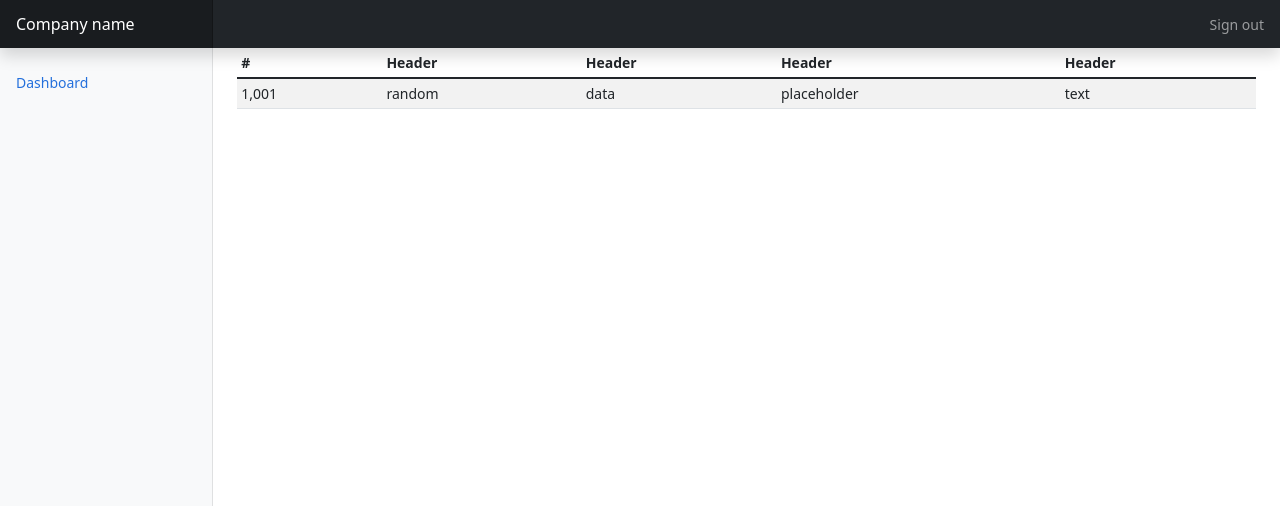
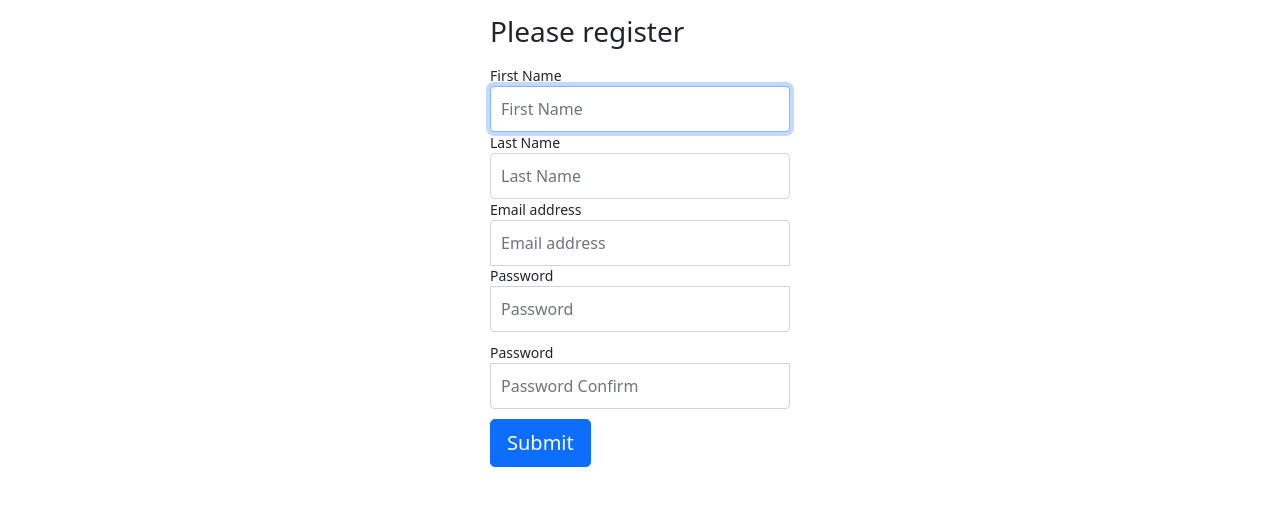
Before and after one commit to hzbrz/react-admin, a React (Create React App) app: page /register in a window 1280 px wide. Shown: the top 506 px of the page. Built offline with nearby package versions, Linux system fonts and the light colour scheme.

Commit message:
created pages and setup react router to render the app based on pages. Added Login, Register and Users pages

```diff
--- a/package.json
+++ b/package.json
@@ -10,8 +10,10 @@
     "@types/node": "^16.11.19",
     "@types/react": "^17.0.38",
     "@types/react-dom": "^17.0.11",
+    "axios": "^0.24.0",
     "react": "^17.0.2",
     "react-dom": "^17.0.2",
+    "react-router-dom": "^6.2.1",
     "react-scripts": "5.0.0",
     "typescript": "^4.5.4",
     "web-vitals": "^2.1.3"
@@ -39,5 +41,8 @@
       "last 1 firefox version",
       "last 1 safari version"
     ]
+  },
+  "devDependencies": {
+    "@types/react-router-dom": "^5.3.2"
   }
 }
--- a/src/App.tsx
+++ b/src/App.tsx
@@ -1,43 +1,20 @@
 import React from 'react';
-import logo from './logo.svg';
 import './App.css';
-import Nav from './components/Nav';
-import Menu from './components/Menu';
+import { BrowserRouter, Route, Routes } from 'react-router-dom';
+import Users from './pages/Users';
+import Login from './pages/Login';
+import Register from './pages/Register';
 
-function App(): JSX.Element {
+function App() {
   return (
     <div className="App">
-      <Nav />
-      <div className="container-fluid">
-        <div className="row">
-          <Menu />
-          <main className="col-md-9 ms-sm-auto col-lg-10 px-md-4">
-            <div className="table-responsive">
-              <table className="table table-striped table-sm">
-                <thead>
-                  <tr>
-                    <th scope="col">#</th>
-                    <th scope="col">Header</th>
-                    <th scope="col">Header</th>
-                    <th scope="col">Header</th>
-                    <th scope="col">Header</th>
-                  </tr>
-                </thead>
-                <tbody>
-                  <tr>
-                    <td>1,001</td>
-                    <td>random</td>
-                    <td>data</td>
-                    <td>placeholder</td>
-                    <td>text</td>
-                  </tr>
-                </tbody>
-              </table>
-            </div>
-          </main>
-        </div>
-      </div>
-
+      <BrowserRouter>
+        <Routes>
+          <Route path='/' element={<Users/>} />
+          <Route path='/login' element={<Login/>} />
+          <Route path='/register' element={<Register/>} />
+        </Routes>
+      </BrowserRouter>
     </div>
   );
 }
--- /dev/null
+++ b/src/Login.css
@@ -0,0 +1,29 @@
+.form-signin {
+  width: 100%;
+  max-width: 330px;
+  padding: 15px;
+  margin: 0 auto;
+}
+.form-signin .checkbox {
+  font-weight: 400;
+}
+.form-signin .form-control {
+  position: relative;
+  box-sizing: border-box;
+  height: auto;
+  padding: 10px;
+  font-size: 16px;
+}
+.form-signin .form-control:focus {
+  z-index: 2;
+}
+.form-signin input[type="email"] {
+  margin-bottom: -1px;
+  border-bottom-right-radius: 0;
+  border-bottom-left-radius: 0;
+}
+.form-signin input[type="password"] {
+  margin-bottom: 10px;
+  border-top-left-radius: 0;
+  border-top-right-radius: 0;
+}
--- /dev/null
+++ b/src/pages/Login.tsx
@@ -0,0 +1,20 @@
+import React from 'react';
+import '../Login.css';
+
+const Login = () => {
+  return (
+    <form className="form-signin">
+      <h1 className="h3 mb-3 font-weight-normal">Please sign in</h1>
+
+      <label htmlFor="inputEmail" className="sr-only">Email address</label>
+      <input type="email" id="inputEmail" className="form-control" placeholder="Email address" required autoFocus />
+
+      <label htmlFor="inputPassword" className="sr-only">Password</label>
+      <input type="password" id="inputPassword" className="form-control" placeholder="Password" required />
+
+      <button className="btn btn-lg btn-primary btn-block" type="submit">Sign in</button>
+    </form>
+  );
+}
+
+export default Login;
--- /dev/null
+++ b/src/pages/Register.tsx
@@ -0,0 +1,73 @@
+import React, { Component, SyntheticEvent } from 'react';
+import '../Login.css';
+import axios from 'axios';
+import { Navigate } from 'react-router-dom';
+import Login from './Login';
+
+// most of the components in our app will be functional. This class component is to show that I can also do class
+class Register extends Component {
+  firstName = '';
+  lastName = '';
+  email = '';
+  password = '';
+  passwordConfirm = '';
+
+  // this will be used to redirect login based on state
+  state = {
+    redirect: false
+  }
+
+  // this submit function will have an event inside of type SyntheticEvent from ts
+  submit = async (e: SyntheticEvent) => {
+    e.preventDefault(); // so our page does not refresh on submit and we can do api req
+
+    await axios.post('http://localhost:8000/api/admin/register', {
+      first_name: this.firstName,
+      last_name: this.lastName,
+      email: this.email,
+      password: this.password,
+      password_confirm: this.passwordConfirm
+    });
+
+    // once registered redirect to login
+    this.setState({
+      redirect: true
+    })
+  }
+
+  render() {
+    if (this.state.redirect) {
+      return <Navigate to='/login' />
+    }
+
+    return (
+      <form className="form-signin" onSubmit={this.submit}>
+        <h1 className="h3 mb-3 font-weight-normal">Please register</h1>
+
+        <label className="sr-only">First Name</label>
+        <input className="form-control" placeholder="First Name" required autoFocus
+          onChange={ e => this.firstName = e.target.value }/>
+
+        <label className="sr-only">Last Name</label>
+        <input className="form-control" placeholder="Last Name" required
+          onChange={ e => this.lastName = e.target.value }/>
+
+        <label className="sr-only">Email address</label>
+        <input type="email" className="form-control" placeholder="Email address" required
+          onChange={ e => this.email = e.target.value }/>
+
+        <label className="sr-only">Password</label>
+        <input type="password" className="form-control" placeholder="Password" required
+          onChange={ e => this.password = e.target.value }/>
+
+        <label className="sr-only">Password</label>
+        <input type="password" className="form-control" placeholder="Password Confirm" required
+          onChange={ e => this.passwordConfirm = e.target.value }/>
+
+        <button className="btn btn-lg btn-primary btn-block" type="submit">Submit</button>
+      </form>
+    );
+  }
+}
+
+export default Register;
--- /dev/null
+++ b/src/pages/Users.tsx
@@ -0,0 +1,42 @@
+import React from 'react';
+import Menu from '../components/Menu';
+import Nav from '../components/Nav';
+
+const Users = () => {
+  return (
+    <div>
+      <Nav />
+      <div className="container-fluid">
+        <div className="row">
+          <Menu />
+          <main className="col-md-9 ms-sm-auto col-lg-10 px-md-4">
+            <div className="table-responsive">
+              <table className="table table-striped table-sm">
+                <thead>
+                  <tr>
+                    <th scope="col">#</th>
+                    <th scope="col">Header</th>
+                    <th scope="col">Header</th>
+                    <th scope="col">Header</th>
+                    <th scope="col">Header</th>
+                  </tr>
+                </thead>
+                <tbody>
+                  <tr>
+                    <td>1,001</td>
+                    <td>random</td>
+                    <td>data</td>
+                    <td>placeholder</td>
+                    <td>text</td>
+                  </tr>
+                </tbody>
+              </table>
+            </div>
+          </main>
+        </div>
+      </div>
+    </div>
+  );
+}
+
+export default Users;
```
Also changed, not shown: 1 other file (tests, documents, lock files or other folders).
